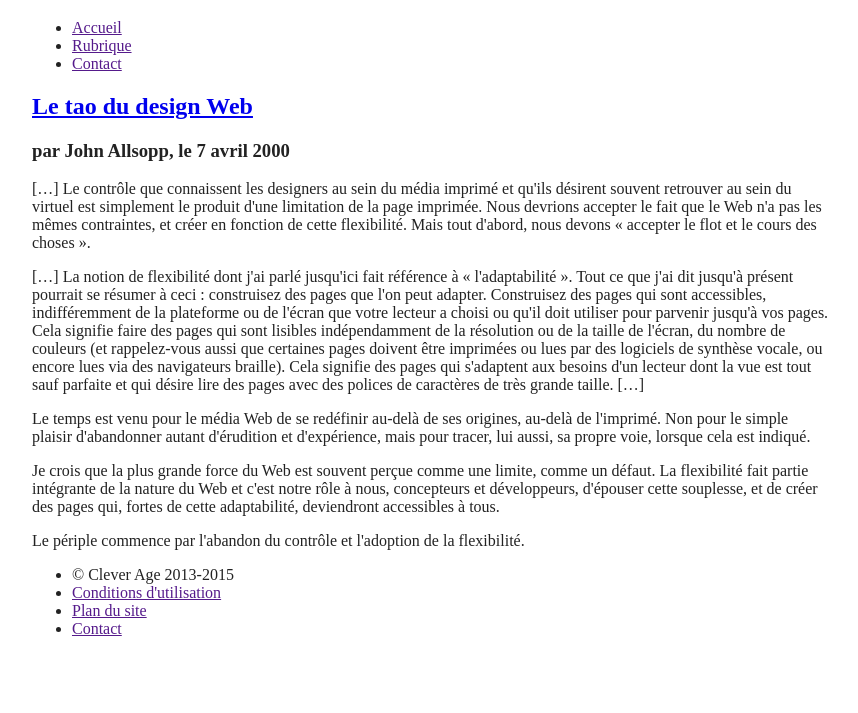
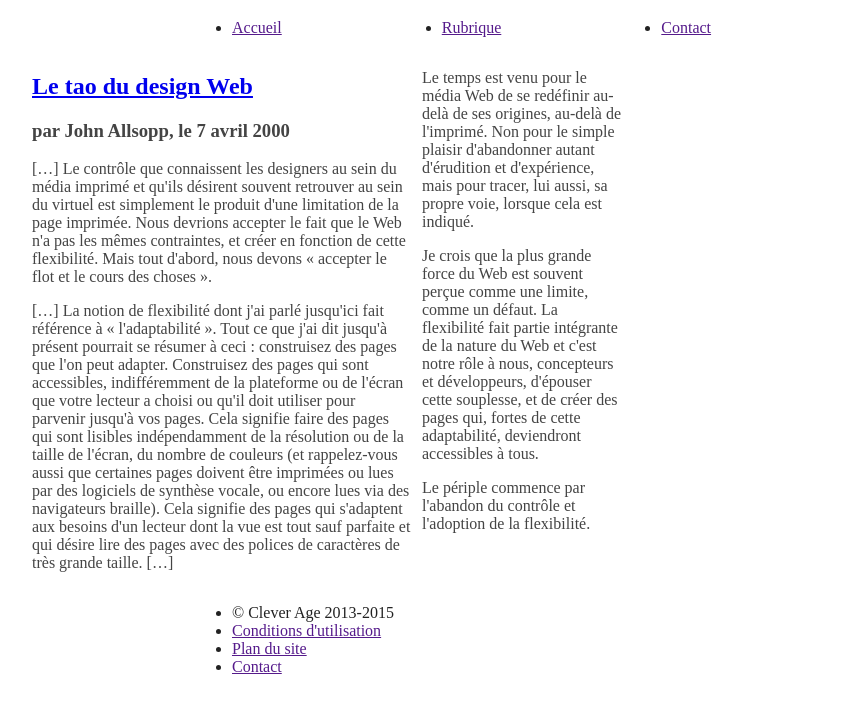
Before and after one commit to yassineBenHassoun/poe-2019, a plain HTML site: page src/index.html in a window 1280 px wide. Shown: the part 61-774 px from the top of the page, without its empty margins (208-1066 px from the left). Drawn offline with Linux system fonts and the light colour scheme.

Commit message:
front > tp3

```diff
--- a/src/index.html
+++ b/src/index.html
@@ -13,12 +13,16 @@
 			<h1>Responsive Web Design</h1>
 		</header>
     <nav id="menu">
-      <ul>
+      <ul  class="flex-container">
         <li><a href="">Accueil</a></li>
         <li><a href="">Rubrique</a></li>
         <li><a href="">Contact</a></li>
       </ul>
     </nav>
+
+		<div class="colulmn">
+
+
 		<article>
 			<h2><a href="http://www.pompage.net/traduction/dao">Le tao du design Web</a></h2>
 			<h3>par John Allsopp, le 7 avril 2000</h3>
@@ -30,6 +34,10 @@
 			<p>Je crois que la plus grande force du Web est souvent perçue comme une limite, comme un défaut. La flexibilité fait partie intégrante de la nature du Web et c'est notre rôle à nous, concepteurs et développeurs, d'épouser cette souplesse, et de créer des pages qui, fortes de cette adaptabilité, deviendront accessibles à tous.</p>
 			<p>Le périple commence par l'abandon du contrôle et l'adoption de la flexibilité.</p>
 		</aside>
+
+
+		</div>
+
 		<footer>
 			<ul>
 				<li>&copy; Clever Age 2013-2015</li>
--- a/src/style.css
+++ b/src/style.css
@@ -11,3 +11,22 @@ main {
   max-width: 50em;
   margin: 0 auto;
 }
+
+.flex-container{
+
+  display: flex;
+  flex-direction: row;
+}
+
+li {
+  margin-left: 10rem
+}
+
+
+.colulmn {
+  display: grid;
+  grid-gap: 10px;
+  grid-template-columns: minmax(200px, 1fr) 200px 200px;
+  background-color: #fff;
+  color: #444;
+}
```
